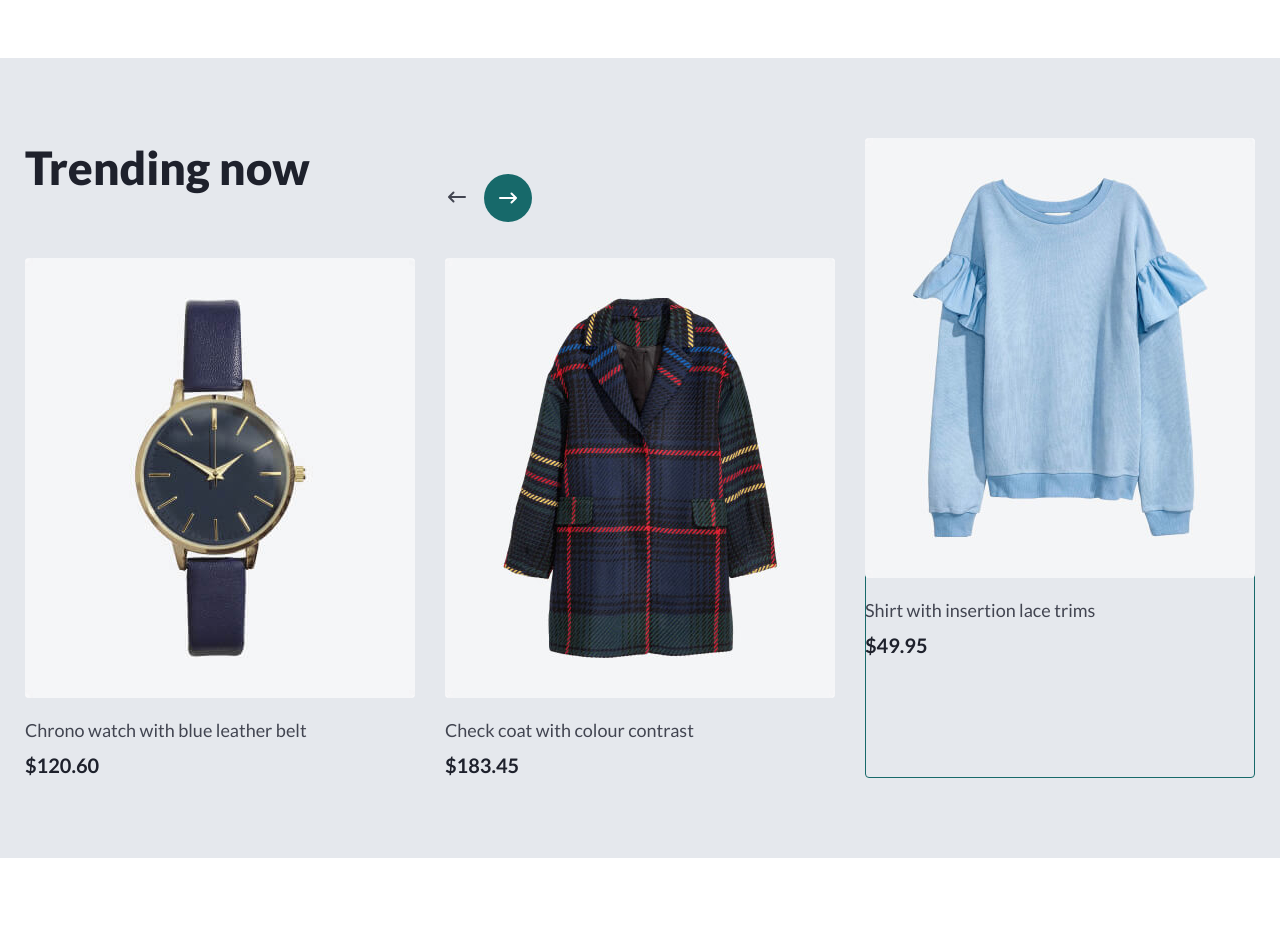
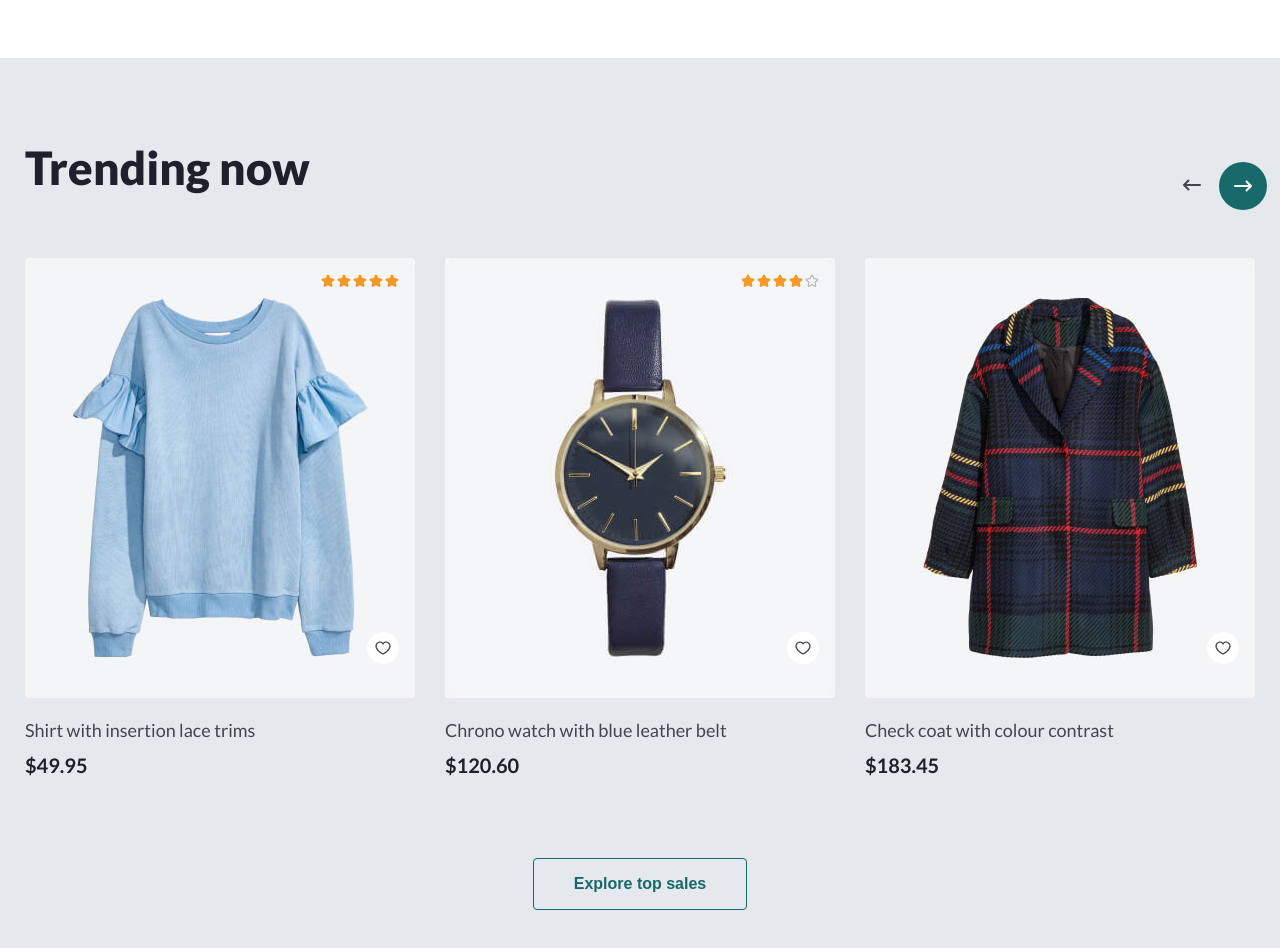
Before and after one commit to hasiukrostyslav/E-Commerce, a website: page public/index.html in a window 1280 px wide. Shown: the part 4060-5008 px from the top of the page. Before the commit the page ends 4918 px from the top, so only its background shows below. Drawn offline with Linux system fonts and the light colour scheme.

Commit message:
finished trend section

```diff
--- a/public/index.html
+++ b/public/index.html
@@ -528,11 +528,11 @@
                             </svg>
                         </button>
                     </div>
-                    <div class="card">
+                    <div class="card trend__card-1">
                         <a href="#" class="card__img-link">
                             <img src="../src/assets/images/trend-1.jpg" alt="Photo of earrings" class="card__img card__img--medium">
                         </a>
-                        <!-- <div class="card__stars card__stars--5">
+                        <div class="card__stars card__stars--5">
                             <svg class="star__icon">
                             <use
                                 xlink:href="../src/assets/svg/sprite.svg#star-filled"
@@ -559,21 +559,21 @@
                             ></use>
                         </svg>
                         </div>
-                        <button class="card__wishlist card__wishlist--small">
+                        <button class="card__wishlist card__wishlist--medium">
                             <svg class="card__icon">
                                 <use
                                     xlink:href="../src/assets/svg/sprite.svg#heart-outline"
                                 ></use>
                             </svg>
-                        </button> -->
+                        </button>
                             <a href="#" class="card__heading">Shirt with insertion lace trims</a>
                             <p class="card__price card__price--small">&dollar;49.95</p>
                     </div>
-                    <div class="card">
+                    <div class="card trend__card-2">
                         <a href="#" class="card__img-link">
                             <img src="../src/assets/images/trend-2.jpg" alt="Photo of romper" class="card__img card__img--medium">
                         </a>
-                        <!-- <div class="card__stars card__stars--4">
+                        <div class="card__stars card__stars--4">
                             <svg class="star__icon">
                             <use
                                 xlink:href="../src/assets/svg/sprite.svg#star-filled"
@@ -600,31 +600,31 @@
                             ></use>
                         </svg>
                         </div>
-                        <button class="card__wishlist card__wishlist--small">
+                        <button class="card__wishlist card__wishlist--medium">
                             <svg class="card__icon">
                                 <use
                                     xlink:href="../src/assets/svg/sprite.svg#heart-outline"
                                 ></use>
                             </svg>
-                        </button> -->
+                        </button>
                             <a href="#" class="card__heading">Chrono watch with blue leather belt</a>
                             <p class="card__price card__price--small">&dollar;120.60</p>
                     </div>
-                    <div class="card">
+                    <div class="card trend__card-3">
                         <a href="#" class="card__img-link">
                             <img src="../src/assets/images/trend-3.jpg" alt="Photo of shoes" class="card__img card__img--medium">
                         </a>
-                        <!-- <button class="card__wishlist card__wishlist--small">
+                        <button class="card__wishlist card__wishlist--medium">
                             <svg class="card__icon">
                                 <use
                                     xlink:href="../src/assets/svg/sprite.svg#heart-outline"
                                 ></use>
                             </svg>
-                        </button> -->
+                        </button>
                             <a href="#" class="card__heading">Check coat with colour contrast</a>
                             <p class="card__price card__price--small">&dollar;183.45</p>
                     </div>
-                    <button class="btn btn--large btn--outline">Explore top sales</button>
+                    <button class="btn btn--large btn--outline trend__btn">Explore top sales</button>
                 </div>
             </section>
         </main>
--- a/src/assets/styles/sass/components/_button.scss
+++ b/src/assets/styles/sass/components/_button.scss
@@ -139,7 +139,13 @@
 }
 
 .trend__btns {
+    position: absolute;
+    top: 2.4rem;
+    right: -1.2rem;
     display: flex;
     align-items: center;
+    margin-left: 1.2rem;
     gap: 1.5rem;
+    grid-column: 3 / -1;
+    justify-self: end;
 }
--- a/src/assets/styles/sass/components/_card.scss
+++ b/src/assets/styles/sass/components/_card.scss
@@ -60,6 +60,11 @@
             right: 1.6rem;
             top: 27.2rem;
         }
+
+        &--medium {
+            bottom: 11.4rem;
+            right: 1.6rem;
+        }
     }
 
     &__icon {
--- a/src/assets/styles/sass/layout/_grid.scss
+++ b/src/assets/styles/sass/layout/_grid.scss
@@ -1,4 +1,5 @@
 .grid {
+    position: relative;
     display: grid;
 
     &--col-3 {
--- a/src/assets/styles/sass/pages/home.scss
+++ b/src/assets/styles/sass/pages/home.scss
@@ -81,4 +81,24 @@
 .trend {
     background-color: $color-gray-light-3;
     padding: 8rem 0;
+
+    &__btn {
+        margin-top: 8rem;
+        grid-column: 2 / 3;
+        grid-row: 3 / -1;
+        justify-self: center;
+    }
+
+    &__card-1 {
+        grid-row: 2 / 3;
+        grid-column: 1 / 2;
+    }
+    &__card-2 {
+        grid-row: 2 / 3;
+        grid-column: 2 / 3;
+    }
+    &__card-3 {
+        grid-row: 2 / 3;
+        grid-column: 3 / -1;
+    }
 }
```
Also changed, not shown: public/css/style.comp.css, 1 other file.
